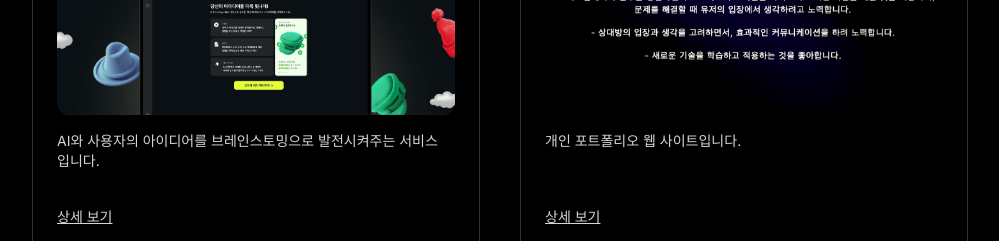
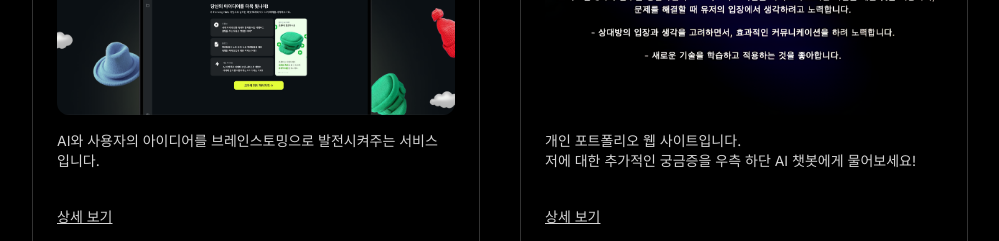
Before and after one commit to munseunggyu/portfolio, a Next.js app: page / in a window 1280 px wide. Shown: the part 2640-2881 px from the top of the page, without its empty margins (140-1139 px from the left). Built offline with nearby package versions, Linux system fonts and the light colour scheme.

Commit message:
docs: 포트폴리오 프로젝트 intro, contents 코멘트 추가

```diff
--- a/src/components/Projects.tsx
+++ b/src/components/Projects.tsx
@@ -32,9 +32,10 @@ export default function Projects() {
       title: "Portfolio",
       img: portfolioImg,
       period: "(2024.07.07 ~ 2024.07.08)",
-      intro: "개인 포트폴리오 웹 사이트입니다.",
+      intro:
+        "개인 포트폴리오 웹 사이트입니다.\n저에 대한 추가적인 궁금증을 우측 하단 AI 챗봇에게 물어보세요!",
       contents:
-        "1. framer-motion 라이브러리를 활용하여 인터랙티브하고 반응형 애니메이션을 구현\n2. 자동화된 빌드와 배포 프로세스를 위해 GitHub Actions를 사용하여 CI/CD 파이프라인 구축",
+        "1. framer-motion 라이브러리를 활용하여 인터랙티브하고 반응형 애니메이션을 구현\n2. 자동화된 빌드와 배포 프로세스를 위해 GitHub Actions를 사용하여 CI/CD 파이프라인 구축\n3. 간단한 백엔드 서버 구축 후 Gemini를 이용하여 챗봇 기능",
       member: "FE 1명",
       skills: "Next.js, Typescript, Tailwind CSS",
       github: "https://github.com/munseunggyu/portfolio",
```
